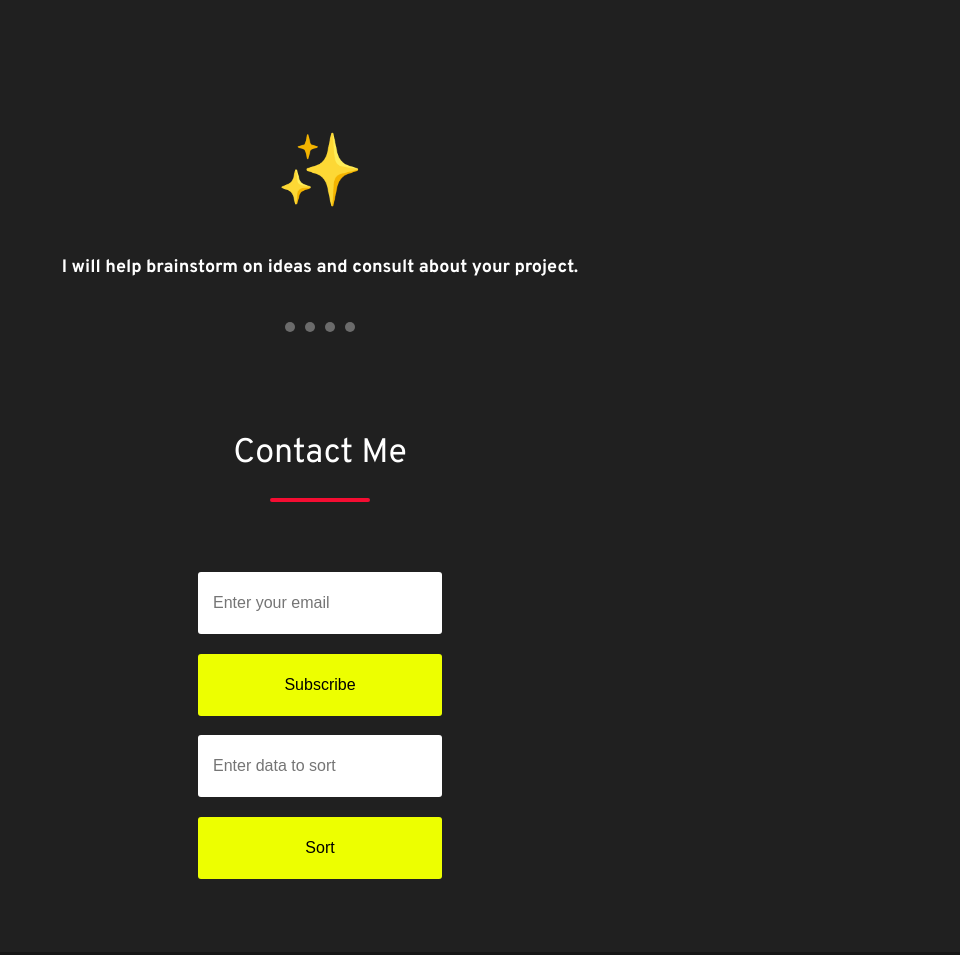
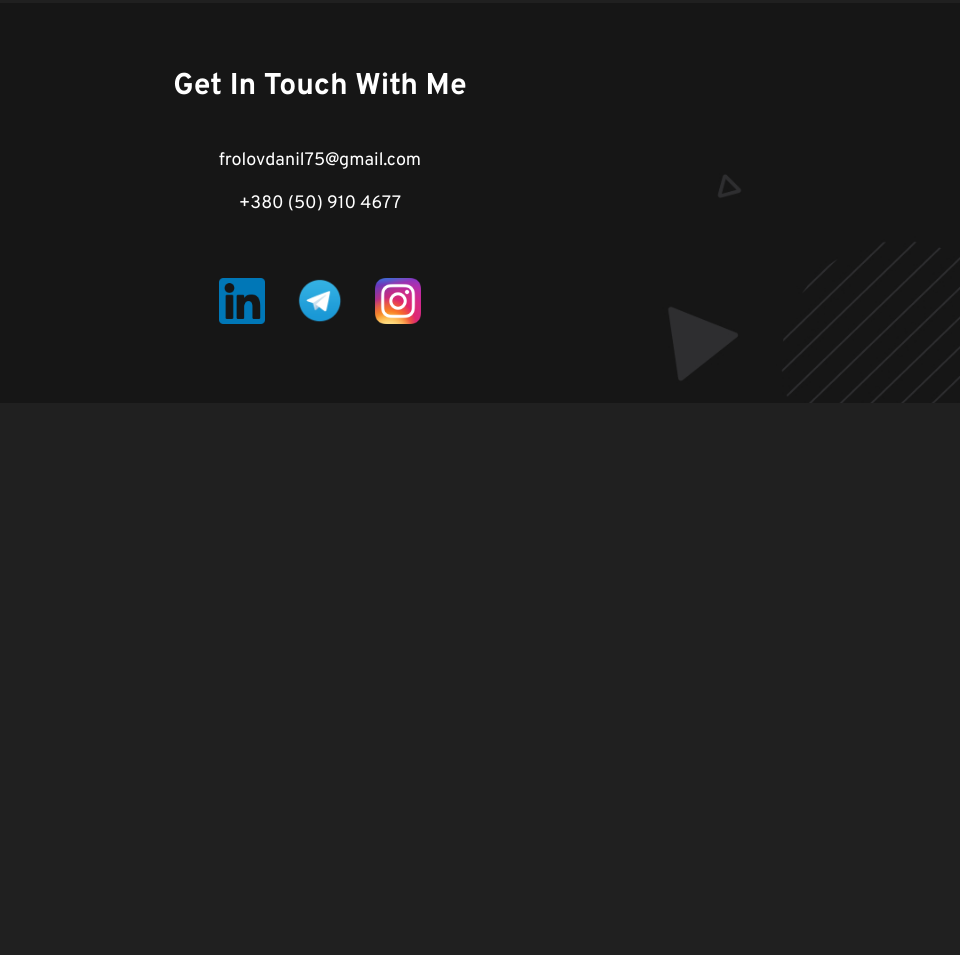
Before and after one commit to just-Frolov/portfolio, a plain HTML site: page index.html in a window 1280 px wide. Shown: the part 3800-4755 px from the top of the page, without its empty margins (320-1280 px from the left). After the commit the page ends 4203 px from the top, so only its background shows below. Drawn offline with Linux system fonts and the light colour scheme.

Commit message:
Update index.html

```diff
--- a/index.html
+++ b/index.html
@@ -188,57 +188,6 @@
         </div>
     </section>
 
-    <section class="quotes">
-        <div class="container">
-            <div class="quotes">
-                <div class="quotes__img">&#10024;</div>
-
-                <div class="slider__main">
-                    <div class="slider__item">
-                        <p class="slider__text">I will help brainstorm on ideas and consult about your project.</p>
-                    </div>
-                    <div class="slider__item">
-                        <p class="slider__text">I will provide an accurate estimate, as well as all possible cost-savings options.</p>
-                    </div>
-                    <div class="slider__item">
-                        <p class="slider__text">I will give regular updates to provide great communication during the development process.</p>
-                    </div>
-                    <div class="slider__item">
-                        <p class="slider__text">I will help on all stages of development including publishing and maintenance.</p>
-                    </div>
-                </div>
-
-                <div class="slider__buttons">
-                    <button class="slider__button"></button>
-                    <button class="slider__button"></button>
-                    <button class="slider__button"></button>
-                    <button class="slider__button"></button>
-                </div>
-            </div>
-        </div>
-    </section>
-
-    <!--------------------->
-    <section class="updates">
-        <div class="container">
-            <div class="section__preview">
-                <div class="section_title">Contact Me</div>
-                <div class="section__line"></div>
-            </div>
-            <div class="updates__inner">
-                <form action="mailto:narsifal2@gmail.com" method="post" enctype="text/plain" class="updates__form">
-                    <input type="email" placeholder="Enter your email" class="updates__input">
-                    <button type="submit" class="updates__btn">Subscribe</button>
-                </form>
-
-                <div class="updates__form dataSort__inner">
-                    <input type="text" placeholder="Enter data to sort" class="updates__input data__input" input-data>
-                    <button type="submit" class="updates__btn data__btn">Sort</button>
-                </div>
-            </div>
-        </div>
-    </section>
-    <!--------------------->
     <footer class="footer" id="footer__contactMe">
         <div class="container">
             <div class="footer__inner">
```
